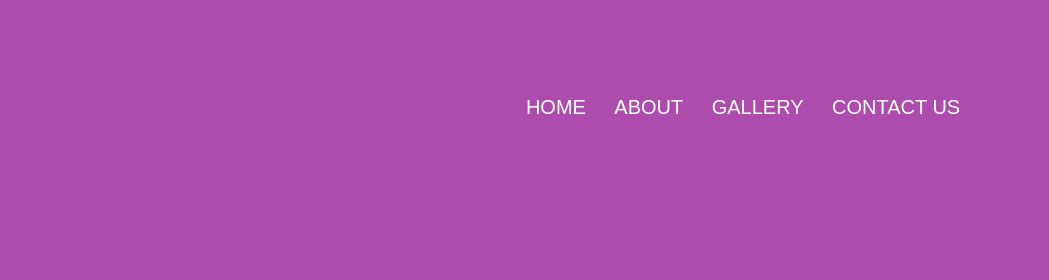
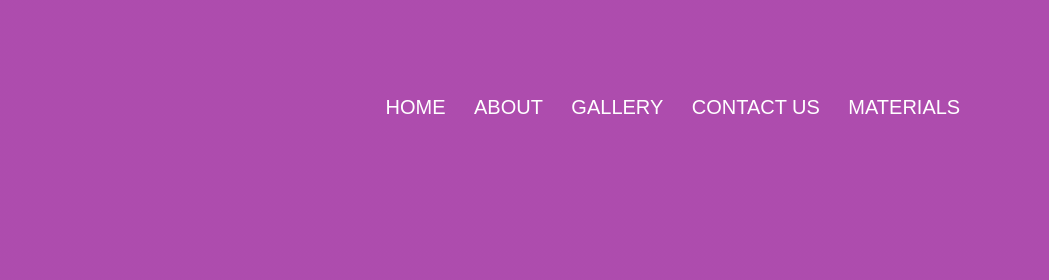
Before and after one commit to erickim-22/407_project, a plain HTML site: page gallery.html in a window 1280 px wide. Shown: the top 280 px of the page, 231-1280 px from the left. Drawn offline with Linux system fonts and the light colour scheme.

Commit message:
Update gallery.html

```diff
--- a/gallery.html
+++ b/gallery.html
@@ -21,6 +21,7 @@
                 <li><a href="about.html">ABOUT</a></li>
                 <li><a href="gallery.html">GALLERY</a></li>
                 <li><a href="contact us.html">CONTACT US</a></li>
+                <li><a href="materials.html">MATERIALS</a></li>
             </ul>
         </div>
         <i class="fa-solid fa-bars" onclick="showMenu()"></i>
```
